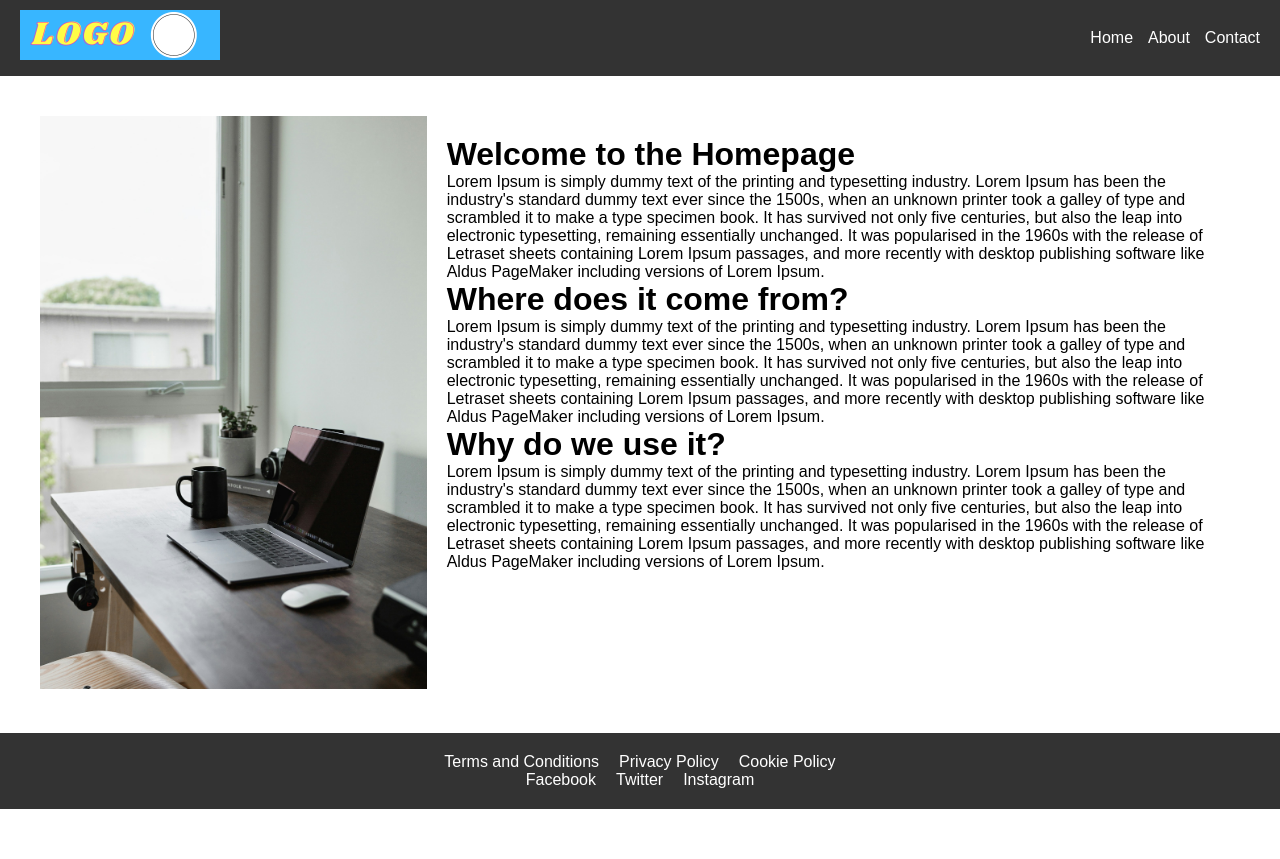
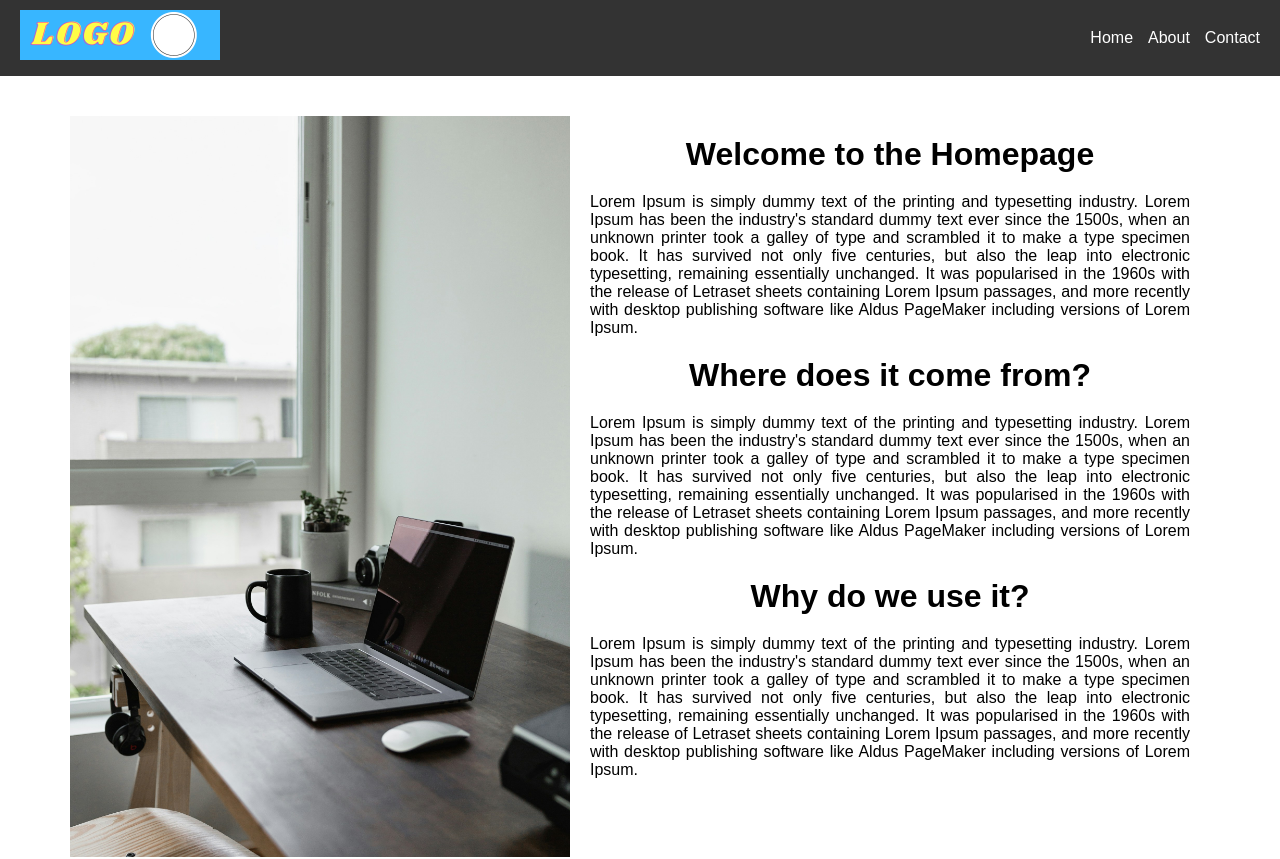
Before and after one commit to emanoj1/boilerplate-react-node-js, a React (Create React App) app: page / in a window 1280 px wide. Shown: the top 859 px of the page. Before the commit the page ends 809 px from the top, so only its background shows below. Built offline with nearby package versions, Linux system fonts and the light colour scheme.

Commit message:
Assign space between paragraphs

```diff
--- a/src/components/Page.css
+++ b/src/components/Page.css
@@ -12,4 +12,5 @@
 
   .page p {
     max-width: 600px;
+    margin-bottom: 20px; /* Add margin-bottom to create space between paragraphs */
   }
--- a/src/pages/About.jsx
+++ b/src/pages/About.jsx
@@ -5,7 +5,7 @@ import '../components/About.css'; // Specific styles for the About component
 const About = () => {
   return (
     <div className="about">
-      <div className="about-content">
+      <div className="page">
         <h1>About Us</h1>
         <p>What is Lorem Ipsum?
         Lorem Ipsum is simply dummy text of the printing and typesetting industry.
--- a/src/pages/Home.jsx
+++ b/src/pages/Home.jsx
@@ -8,7 +8,7 @@ const Home = () => {
       <div className="home-image">
         <img src="homepage_image_unsplash.jpg" alt="Homepage image" />
       </div>
-      <div className="home-content">
+      <div className="page">
         <h1>Welcome to the Homepage</h1>
         <p>Lorem Ipsum is simply dummy text of the printing and typesetting industry.
             Lorem Ipsum has been the industry's standard dummy text ever since the 1500s, when an unknown printer took a galley of type and scrambled it to make a type
```
